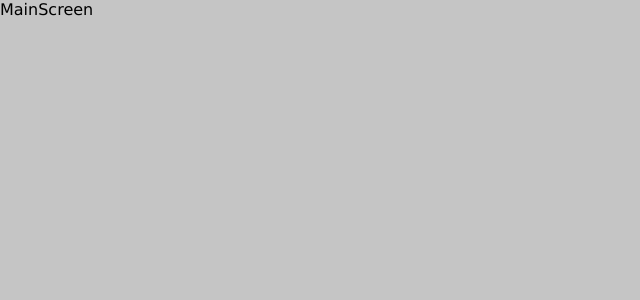
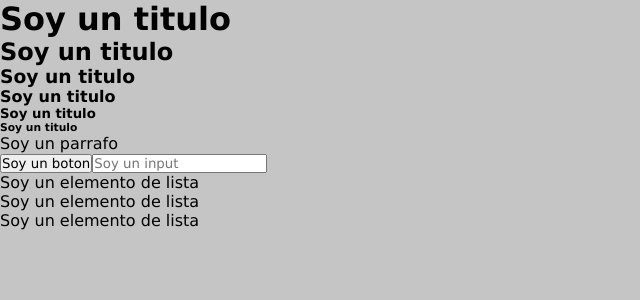
Before and after one commit to facu1995/PokeDev, a React (Create React App) app: page / in a window 1280 px wide. Shown: the top 300 px of the page, without its empty margins (0-640 px from the left). Built offline with nearby package versions, Linux system fonts and the light colour scheme.

Commit message:
[MAKE:FILE] ClasesExample.jsx

```diff
--- a/src/App.js
+++ b/src/App.js
@@ -2,6 +2,7 @@ import './styles/style.css'
 import { BrowserRouter,Route,Routes } from 'react-router-dom';
 
 import { MainScreen } from './components/screens/MainScreen';
+import { PokemonScreen } from './components/screens/PokemonScreen';
 
 function App() {
   return (
@@ -10,8 +11,7 @@ function App() {
         <Routes>
           <Route path="/" element={<MainScreen />} />
             <Route path="Main" element={<MainScreen />} />
-            <Route path='Pokemon' element='Coso' />
-              <Route path=":Id" element='Coso' />  {/* Modelo para trabajar con useParams, toma datos del Url */}
+            <Route path='Pokemon:Id' element={<PokemonScreen />} />
         </Routes>
       </BrowserRouter>
     </>
--- /dev/null
+++ b/src/components/presentational/ClasesExample.jsx
@@ -0,0 +1,22 @@
+import React from 'react'
+
+export const ClasesExample = () => {
+    return (
+        <div>
+            <h1>Soy un titulo</h1>
+            <h2>Soy un titulo</h2>
+            <h3>Soy un titulo</h3>
+            <h4>Soy un titulo</h4>
+            <h5>Soy un titulo</h5>
+            <h6>Soy un titulo</h6>
+            <p>Soy un parrafo</p>
+            <button>Soy un boton</button>
+            <input placeholder = 'Soy un input' ></input>
+            <ul>
+                <li>Soy un elemento de lista</li>
+                <li>Soy un elemento de lista</li>
+                <li>Soy un elemento de lista</li>
+            </ul>
+        </div>
+    )
+}
--- a/src/components/screens/MainScreen.jsx
+++ b/src/components/screens/MainScreen.jsx
@@ -1,9 +1,10 @@
 import React from 'react'
+import { ClasesExample } from '../presentational/ClasesExample'
 
 export const MainScreen = () => {
     return (
         <div>
-            MainScreen
+            <ClasesExample />
         </div>
     )
 }
--- /dev/null
+++ b/src/components/screens/PokemonScreen.jsx
@@ -0,0 +1,22 @@
+// import React from 'react'
+
+// export const PokemonScreen = () => {
+//      function pokemon  = fetch  direccion useparams(:id)
+
+//     useEffect(() => {
+//         pokemon
+//         return () => {
+//             cleanup
+//         }
+//     }, [funcion pokemon])
+
+//     return (
+//         <>
+
+//             <HeaderPokemon  />
+//             <AtaquesPokemon />
+//             <EnergiaPokemon />
+
+//         </>
+//     )
+// }
```
